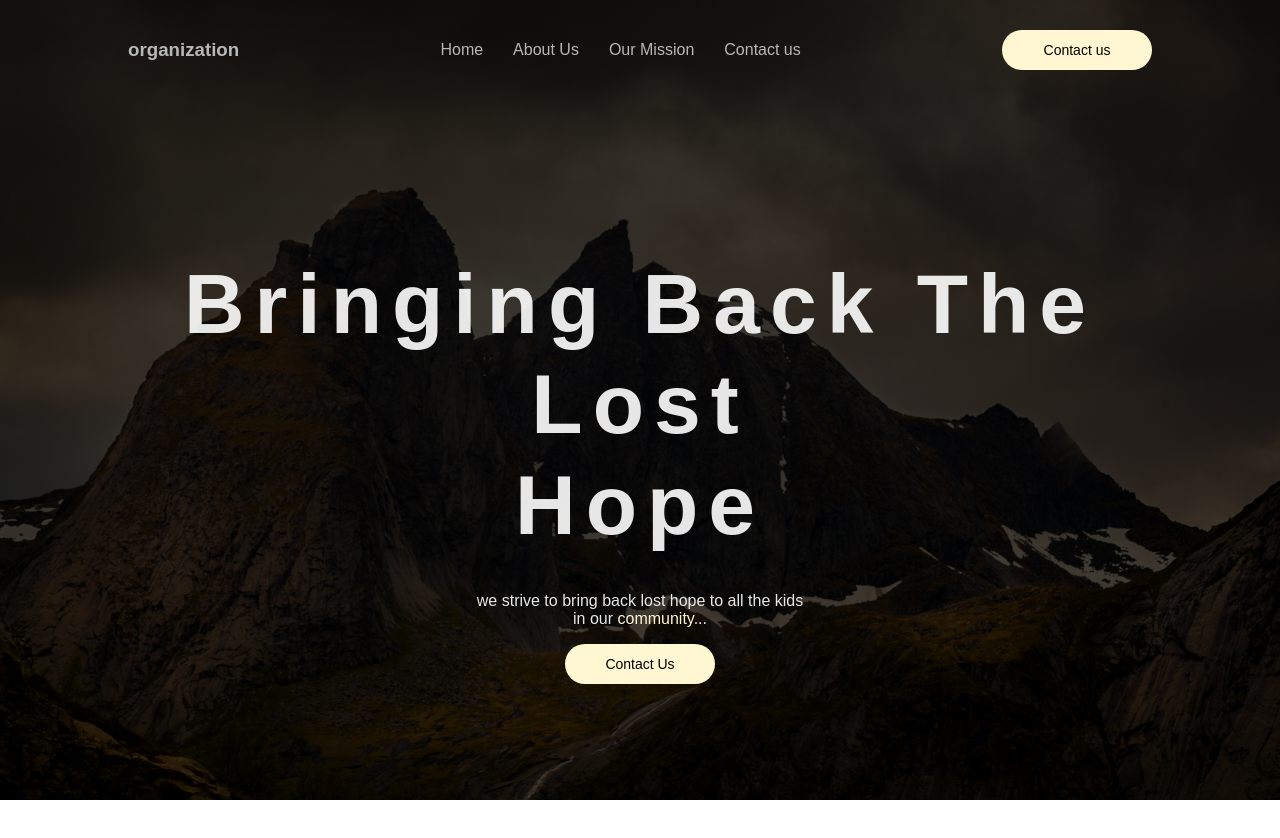
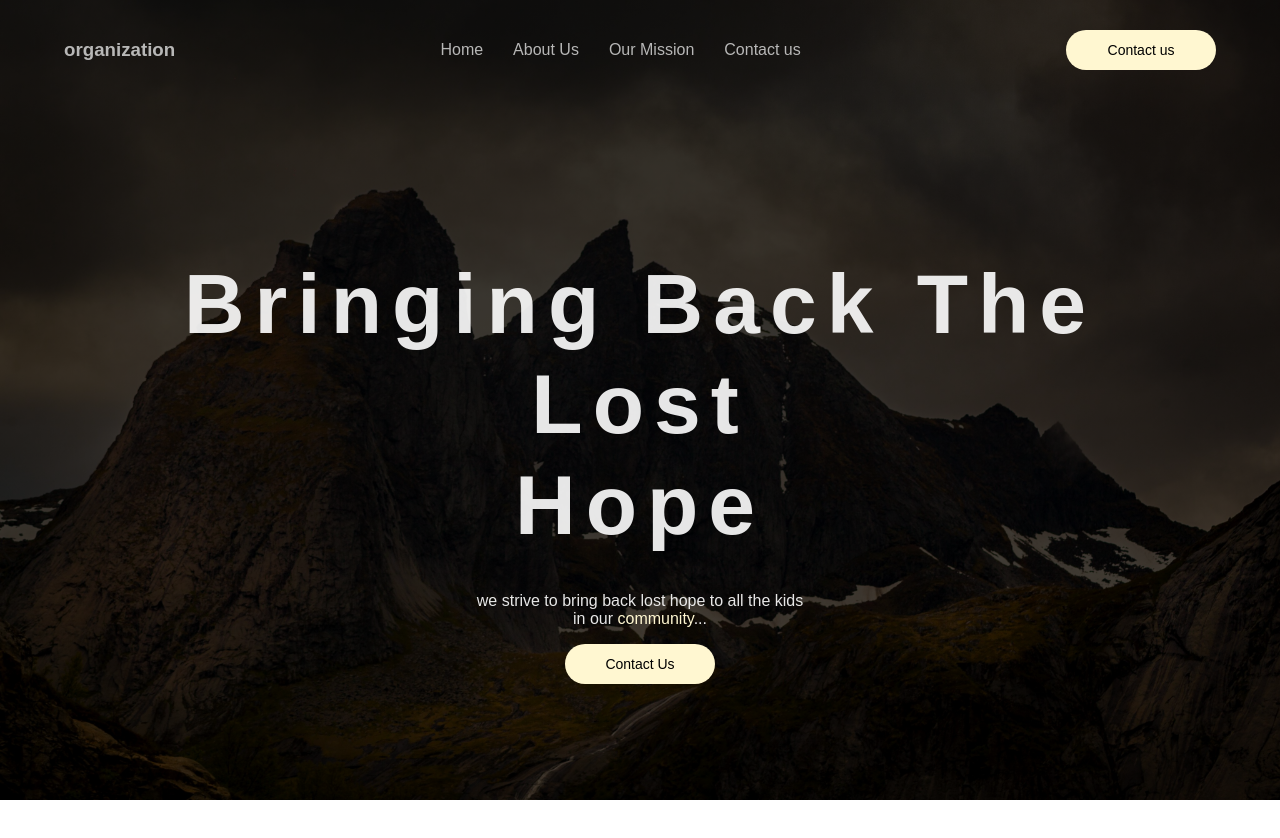
Before and after one commit to siyabongasamkelo/npo, a React (Create React App) app in the folder client/organization/: page / in a window 1280 px wide. Shown: the top 838 px of the page. Built offline with nearby package versions, Linux system fonts and the light colour scheme; a web font is replaced by a local one.

Commit message:
making header responsive to all devices

```diff
--- a/client/organization/src/components/Header.styled.js
+++ b/client/organization/src/components/Header.styled.js
@@ -13,9 +13,6 @@ export const HeaderWrapper = styled.div`
   height: 100px;
   width: 80%;
   margin-left: 10%;
-  svg {
-    display: none;
-  }
 
   @media only screen and (max-width: 600px) {
     width: 90%;
@@ -26,6 +23,25 @@ export const HeaderWrapper = styled.div`
     }
     button {
       display: none;
+    }
+  }
+  @media only screen and (min-width: 768px) {
+    width: 90%;
+    margin-left: 5%;
+    svg {
+      display: block;
+      transform: scale(250%);
+    }
+    button {
+      display: none;
+    }
+  }
+  @media only screen and (min-width: 992px) {
+    svg {
+      display: none;
+    }
+    button {
+      display: block;
     }
   }
 `;
@@ -45,4 +61,10 @@ export const Links = styled.nav`
   @media only screen and (max-width: 600px) {
     display: none;
   }
+  @media only screen and (min-width: 768px) {
+    display: none;
+  }
+  @media only screen and (min-width: 992px) {
+    display: block;
+  }
 `;
```
